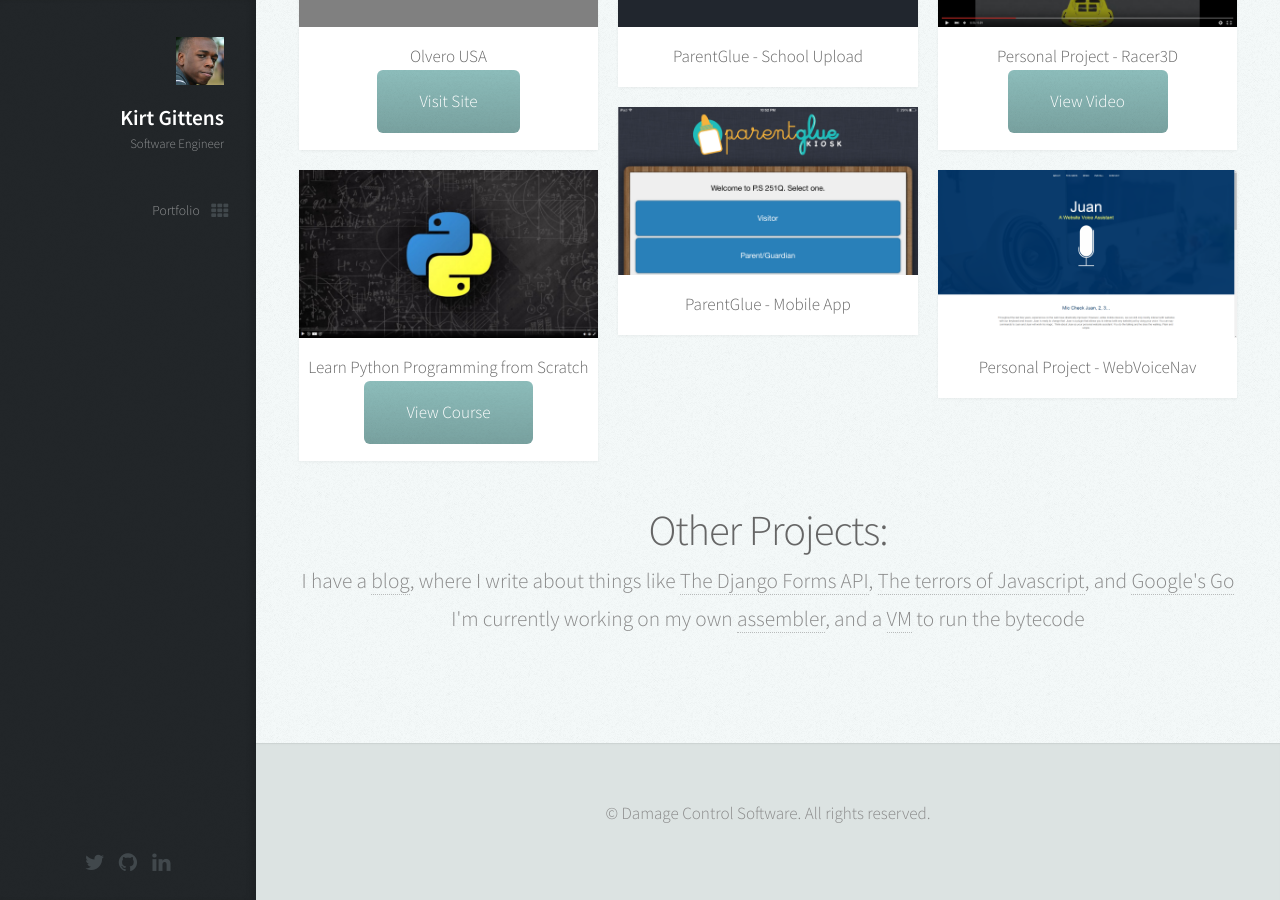
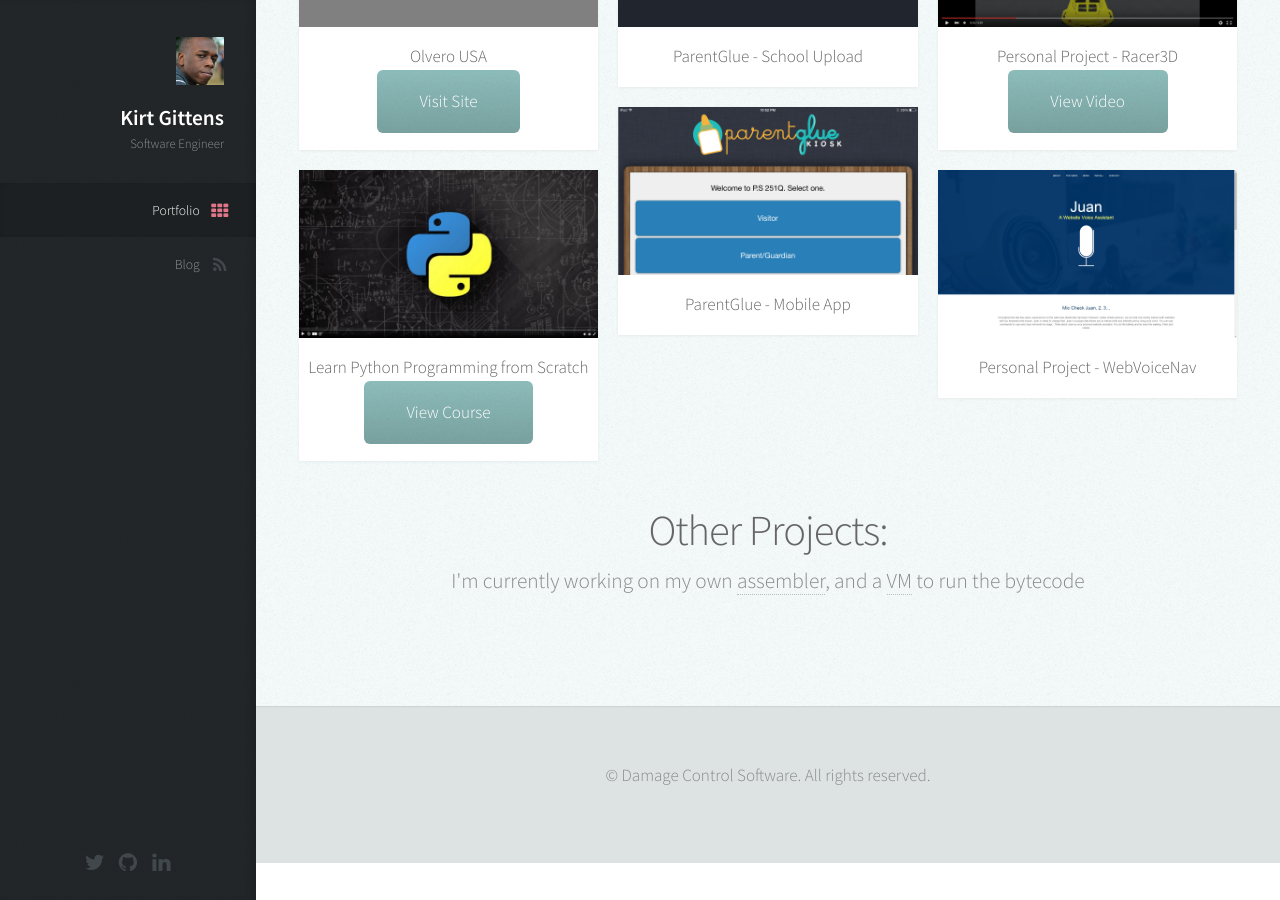
Before and after one commit to Vector919/kirtgittensdotcom, a Jekyll site: the page index.html, which Jekyll copies as it is, in a window 1280 px wide and 900 px high, scrolled down 840 px. Built offline with Jekyll 4.4.1, drawn with Linux system fonts in a browser that asks for light colours.

Commit message:
link to blog from homepage

```diff
--- a/index.html
+++ b/index.html
@@ -40,10 +40,9 @@
 							-->
 							<ul>
 								<li><a href="#portfolio" id="portfolio-link" class="skel-layers-ignoreHref"><span class="icon fa-th">Portfolio</span></a></li>
-<!--
-								<li><a href="#about" id="about-link" class="skel-layers-ignoreHref"><span class="icon fa-user">About Me</span></a></li>
-								<li><a href="#contact" id="contact-link" class="skel-layers-ignoreHref"><span class="icon fa-envelope">Contact</span></a></li>
--->
+
+								<li><a href="/blog/" id="about-link" class="skel-layers-ignoreHref"><span class="icon fa-rss">Blog</span></a></li>
+
 							</ul>
 						</nav>
 
@@ -164,7 +163,7 @@
                         <div>
                             <h2>Other Projects:</h2>
                             <ul>
-                                <li>I have a <a href="http://dmg-control.com/blog/">blog</a>, where I write about things like <a href="http://dmg-control.com/blog/#django-forms-sat-me-down">The Django Forms API</a>, <a href="http://dmg-control.com/blog/#the-evil-parts">The terrors of Javascript</a>, and <a href="http://dmg-control.com/blog/#golang-rules">Google's Go</a></li>
+                                <!-- <li>I have a <a href="http://dmg-control.com/blog/">blog</a>, where I write about things like <a href="http://dmg-control.com/blog/#django-forms-sat-me-down">The Django Forms API</a>, <a href="http://dmg-control.com/blog/#the-evil-parts">The terrors of Javascript</a>, and <a href="http://dmg-control.com/blog/#golang-rules">Google's Go</a></li> -->
                                 <li>I'm currently working on my own <a href="https://github.com/Vector919/CVM-ASM">assembler</a>, and a <a href="https://github.com/Vector919/CODE-VM-RUNTIME">VM</a>  to run the bytecode</li>
                             </ul>
                         </div>
```
